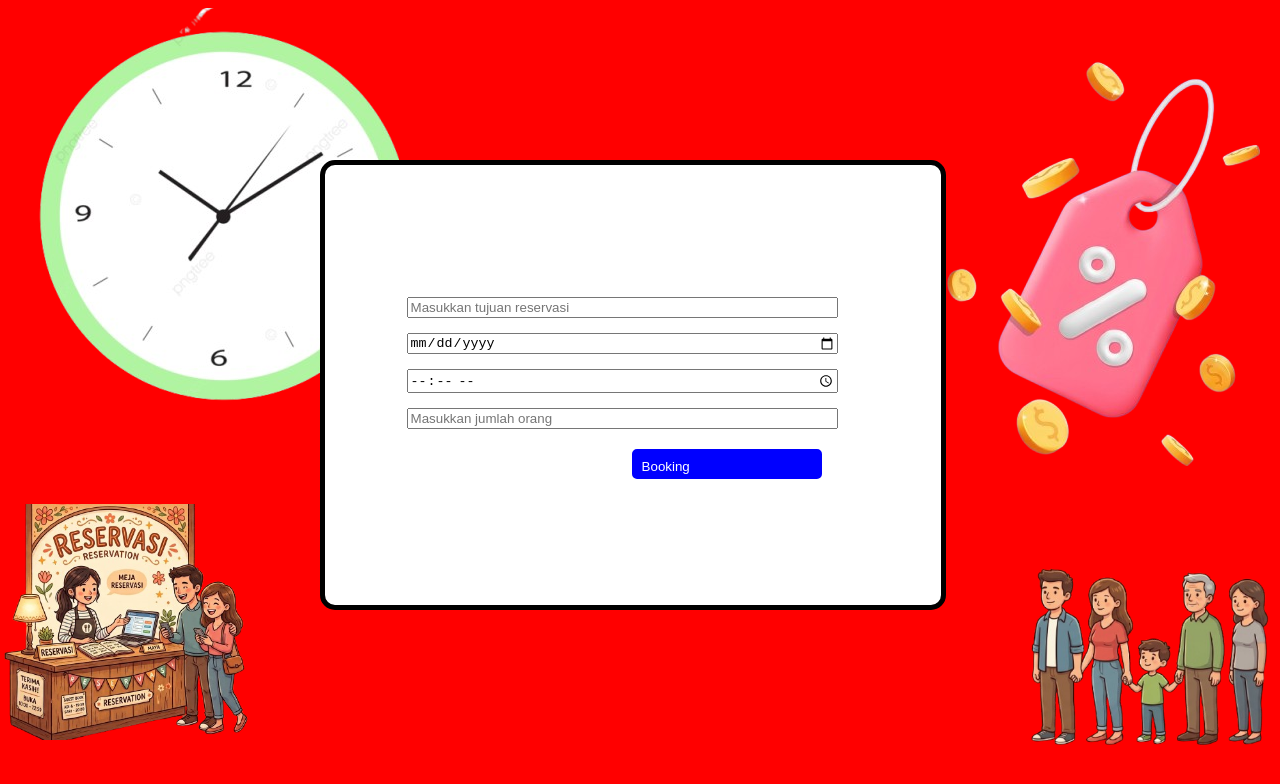
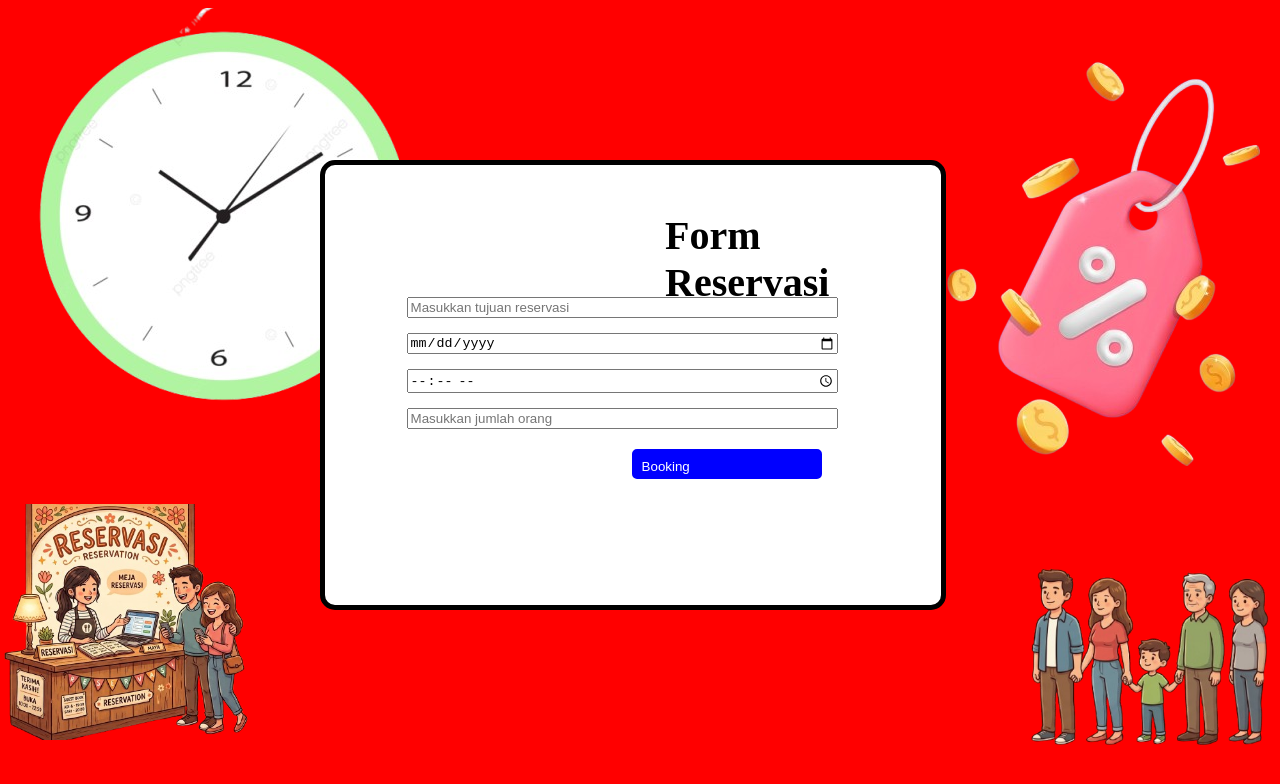
Before and after one commit to BryanDjong5/uts-frontend, a plain HTML site: page booking/reservasi/reservasi.html in a window 1280 px wide. Drawn offline with Linux system fonts and the light colour scheme.

Commit message:
bryan - menambahkan judul form reservasi di dalam kotak form reservasi

```diff
--- a/booking/reservasi/reservasi.css
+++ b/booking/reservasi/reservasi.css
@@ -13,6 +13,11 @@ body {
     top: 20%;
     left: 25%;
     background-color: white;
+}
+
+.reservasi h1 {
+    font-size: 40px;
+    margin-left: 320px;
 }
 
 .gambar-jam img {
--- a/booking/reservasi/reservasi.html
+++ b/booking/reservasi/reservasi.html
@@ -15,9 +15,10 @@
         <img src="../img/orang2.png">
     </div>
     <div class="gambar-price">
-        <img src="../img/price.png"
+        <img src="../img/price.png">
     </div>
     <div class="reservasi">
+        <h1>Form Reservasi</h1>
     <div class="input-reservasi">
         <input type="text" id="penjelasan-reservasi" placeholder="Masukkan tujuan reservasi">
         <input type="date" id="tgl-reservasi" placeholder="Masukkan tanggal reservasi">
```
